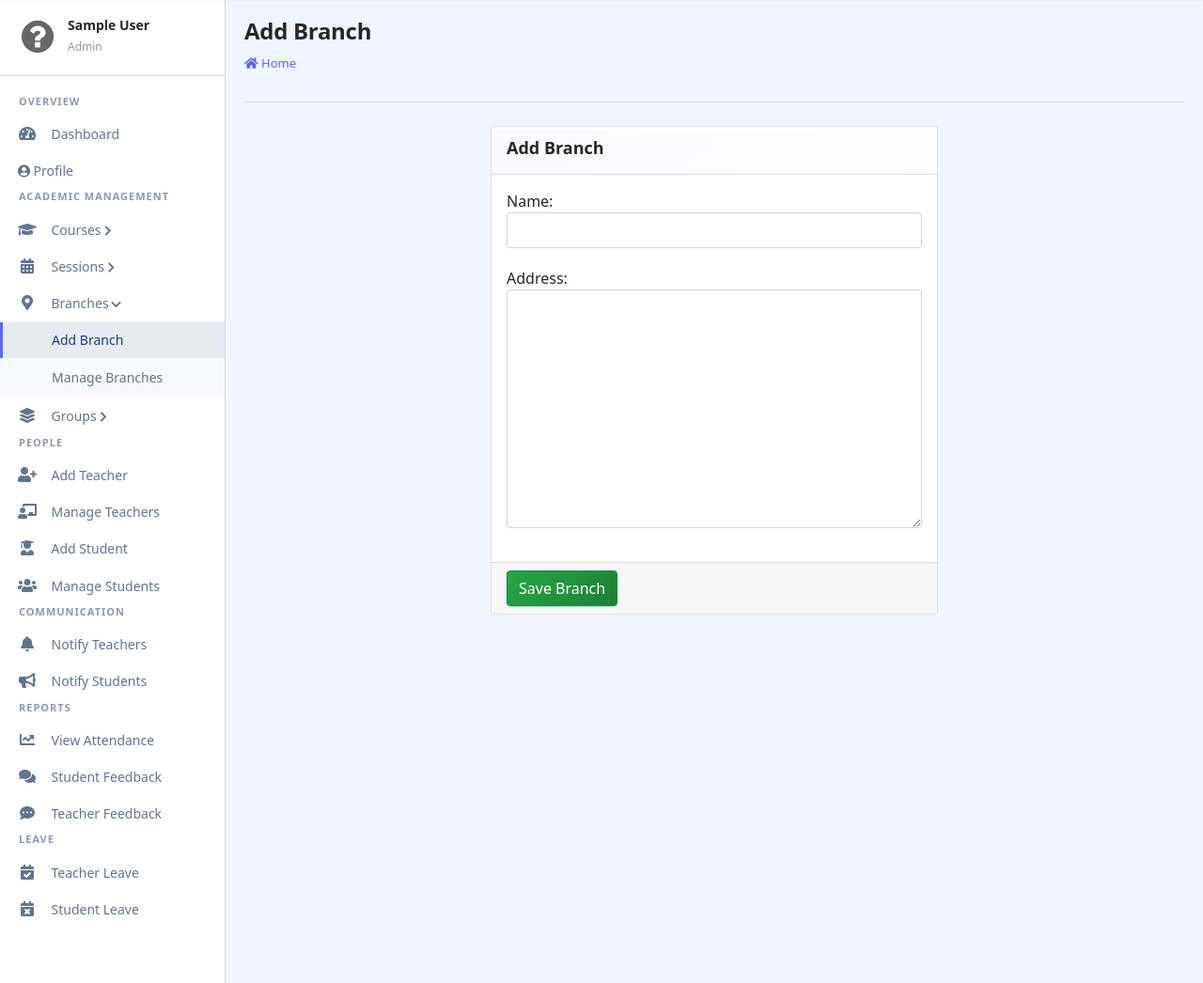
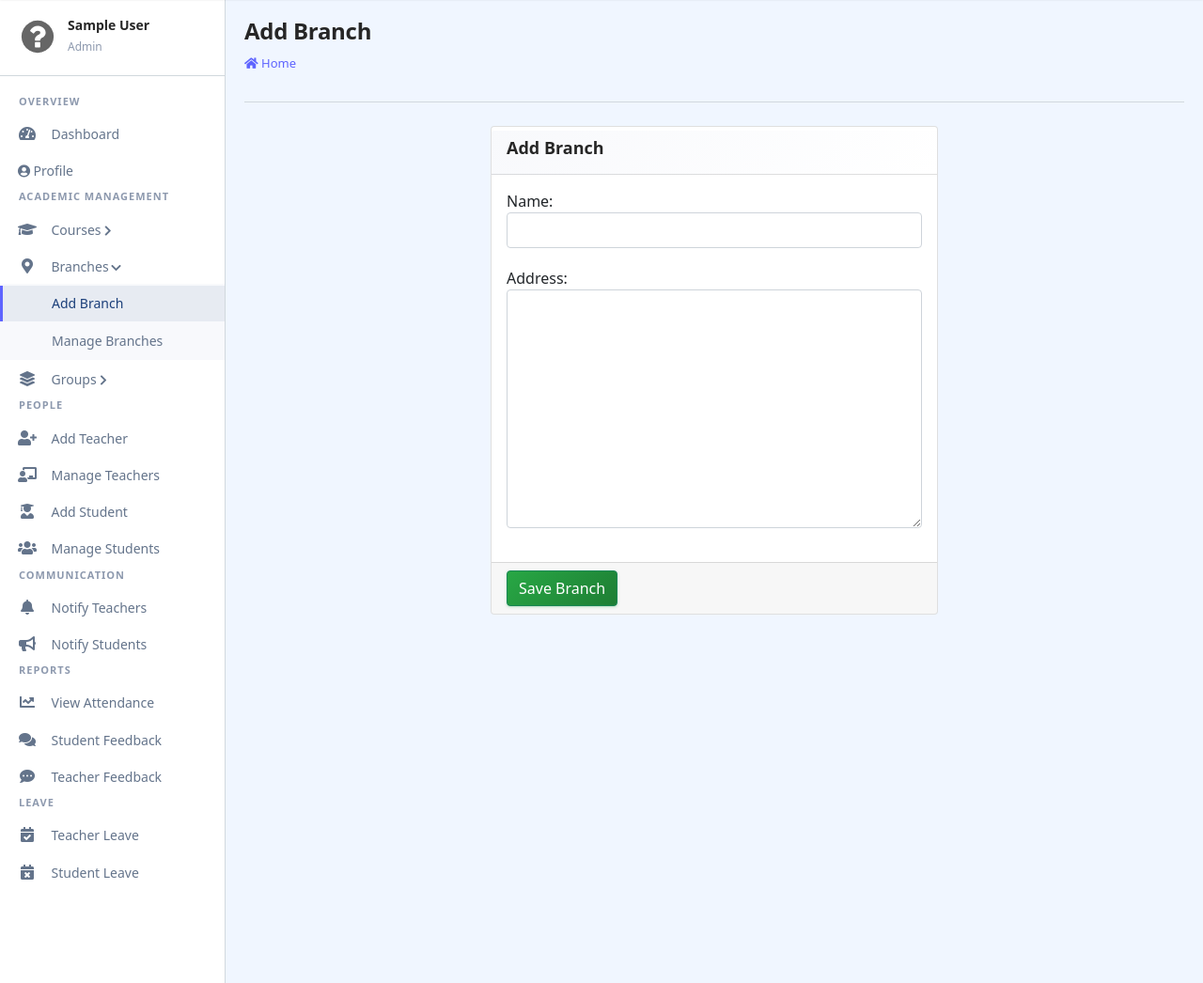
Before and after one commit to Ansarimajid/College-ERP, a Django app: page /branch/add/ in a window 1280 px wide. Shown: the part 61-1107 px from the top of the page at 94% size. Run offline with Django 3.2, Linux system fonts and the light colour scheme; the visitor is signed in with stand-in values (Sample User, id 1).

Commit message:
Post-audit cleanup: remove legacy session/subject references from UI
- StudentForm: remove 'session' from fields (Student.course kept)
- edit_student view: drop session assignment on save
- student_assignments.html: remove defunct Subject column
- student_view_result.html: remove legacy subject sub-label
- erpnext_sidebar.html: remove Sessions menu from admin nav
- add/edit_assignment views: drop redundant "Form has errors!" fallback

https://claude.ai/code/session_01Ngv1BuziYRvsc5mtKUmqft

```diff
--- a/main_app/forms.py
+++ b/main_app/forms.py
@@ -62,8 +62,7 @@ class StudentForm(CustomUserForm):
 
     class Meta(CustomUserForm.Meta):
         model = Student
-        fields = CustomUserForm.Meta.fields + \
-            ['course', 'session']
+        fields = CustomUserForm.Meta.fields + ['course']
 
 
 class AddStudentForm(CustomUserForm):
--- a/main_app/hod_views.py
+++ b/main_app/hod_views.py
@@ -298,7 +298,6 @@ def edit_student(request, student_id):
             gender = form.cleaned_data.get('gender')
             password = form.cleaned_data.get('password') or None
             course = form.cleaned_data.get('course')
-            session = form.cleaned_data.get('session')
             passport = request.FILES.get('profile_pic') or None
             try:
                 user = CustomUser.objects.get(id=student.admin.id)
@@ -312,7 +311,6 @@ def edit_student(request, student_id):
                     user.set_password(password)
                 user.first_name = first_name
                 user.last_name = last_name
-                student.session = session
                 user.gender = gender
                 user.address = address
                 student.course = course
--- a/main_app/staff_views.py
+++ b/main_app/staff_views.py
@@ -363,8 +363,6 @@ def add_assignment(request):
             obj.save()
             messages.success(request, "Assignment created!")
             return redirect(reverse('staff_assignments'))
-        else:
-            messages.error(request, "Form has errors!")
     form.fields['group'].queryset = Group.objects.filter(teacher=staff, is_archived=False)
     return render(request, 'staff_template/add_assignment.html', {
         'form': form,
@@ -382,8 +380,6 @@ def edit_assignment(request, assignment_id):
             form.save()
             messages.success(request, "Assignment updated!")
             return redirect(reverse('staff_assignments'))
-        else:
-            messages.error(request, "Form has errors!")
     form.fields['group'].queryset = Group.objects.filter(teacher=staff, is_archived=False)
     return render(request, 'staff_template/add_assignment.html', {
         'form': form,
--- a/main_app/templates/main_app/erpnext_sidebar.html
+++ b/main_app/templates/main_app/erpnext_sidebar.html
@@ -65,28 +65,6 @@
                     {% url 'manage_course' as manage_course %}
                     <a href="{{ manage_course }}" class="nav-link {% if manage_course == request.path or 'edit_course' in request.path %}active{% endif %}">
                         <span class="nav-text">Manage Courses</span>
-                    </a>
-                </div>
-            </div>
-        </div>
-
-        <div class="nav-item has-submenu {% if 'session' in request.path %}open{% endif %}">
-            <a href="#" class="nav-link">
-                <i class="nav-icon fas fa-calendar-alt"></i>
-                <span class="nav-text">Sessions</span>
-                <i class="nav-arrow fas fa-chevron-right"></i>
-            </a>
-            <div class="nav-submenu">
-                <div class="nav-item">
-                    {% url 'add_session' as add_session %}
-                    <a href="{{ add_session }}" class="nav-link {% if add_session == request.path %}active{% endif %}">
-                        <span class="nav-text">Add Session</span>
-                    </a>
-                </div>
-                <div class="nav-item">
-                    {% url 'manage_session' as manage_session %}
-                    <a href="{{ manage_session }}" class="nav-link {% if manage_session == request.path or 'edit_session' in request.path %}active{% endif %}">
-                        <span class="nav-text">Manage Sessions</span>
                     </a>
                 </div>
             </div>
--- a/main_app/templates/student_template/student_assignments.html
+++ b/main_app/templates/student_template/student_assignments.html
@@ -16,7 +16,6 @@
                 <tr>
                   <th>#</th>
                   <th>Assignment</th>
-                  <th>Subject</th>
                   <th>Group</th>
                   <th>Due Date</th>
                   <th>Status</th>
@@ -28,7 +27,6 @@
                 <tr>
                   <td>{{ forloop.counter }}</td>
                   <td>{{ a.title }}</td>
-                  <td>{{ a.subject.name }}</td>
                   <td>{{ a.group|default:"—" }}</td>
                   <td>{{ a.due_date }}</td>
                   <td>
@@ -45,7 +43,7 @@
                   </td>
                 </tr>
                 {% empty %}
-                <tr><td colspan="7" class="text-center text-muted">No assignments assigned to your groups.</td></tr>
+                <tr><td colspan="6" class="text-center text-muted">No assignments assigned to your groups.</td></tr>
                 {% endfor %}
               </tbody>
             </table>
--- a/main_app/templates/student_template/student_view_result.html
+++ b/main_app/templates/student_template/student_view_result.html
@@ -29,10 +29,7 @@
                   {% with total=r.test|add:r.exam %}
                   <tr>
                     <td>{{ forloop.counter }}</td>
-                    <td>
-                      {% if r.group %}{{ r.group.name }}{% else %}—{% endif %}
-                      {% if r.subject %}<br><small class="text-muted">{{ r.subject.name }}</small>{% endif %}
-                    </td>
+                    <td>{% if r.group %}{{ r.group.name }}{% else %}—{% endif %}</td>
                     <td>{{ r.test }}</td>
                     <td>{{ r.exam }}</td>
                     <td><strong>{{ total }}</strong></td>
```
